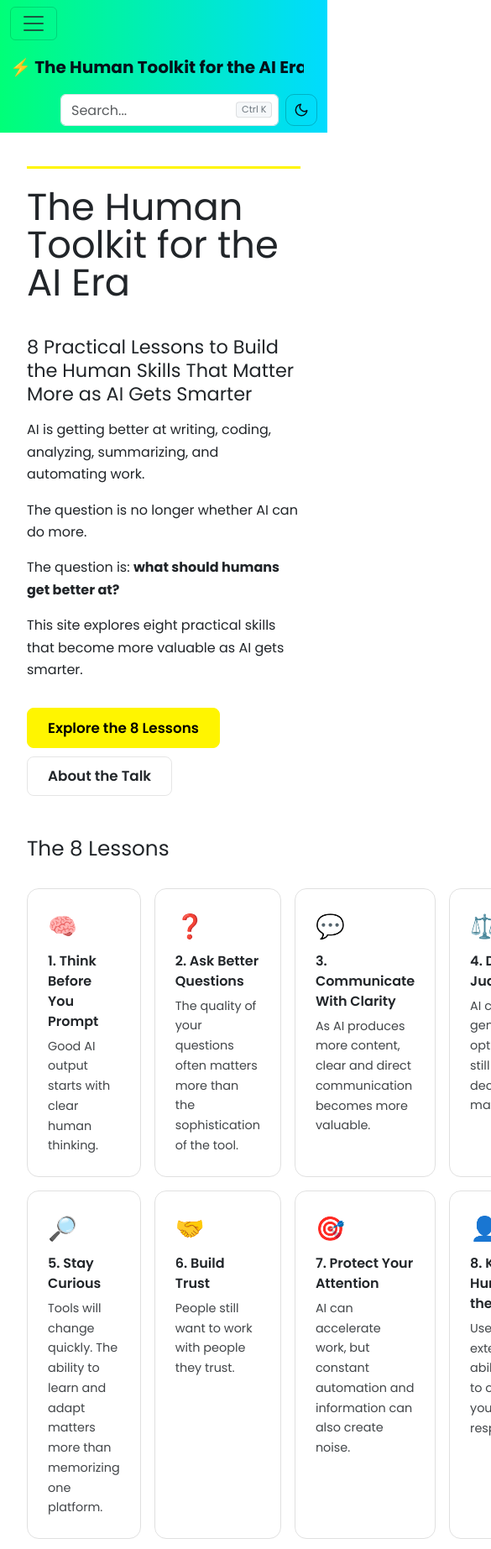
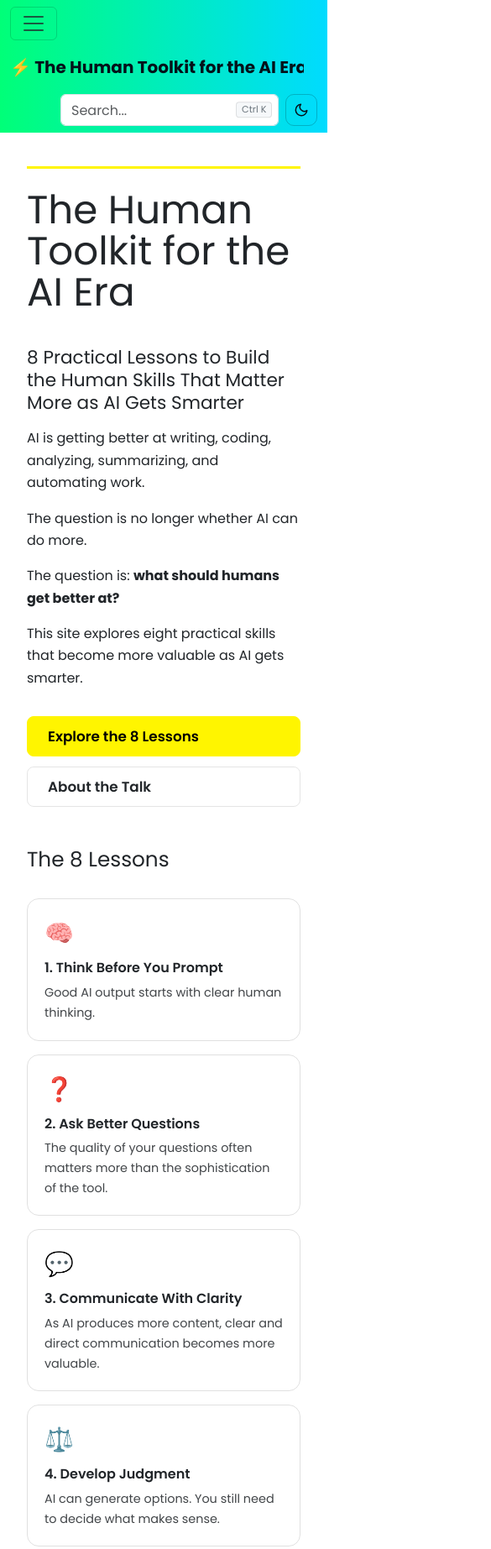
Before and after one commit to cescobar3202/human-toolkit-ai-era, a plain HTML site: page site/index.html in a window 390 px wide. Shown: the top 1845 px of the page at 84% size, 585 px wide, since content can reach past the window. Drawn offline with Linux system fonts and the light colour scheme.

Commit message:
Add responsive styles

```diff
--- a/site/assets/theme/style.c89bedfe.css
+++ b/site/assets/theme/style.0cecb492.css
@@ -3159,3 +3159,61 @@ main p {
     border-radius: 12px;
     display: block;
 }
+
+
+/* Responsive */
+
+@media (max-width: 1100px) {
+    .bxsites-cards {
+        grid-template-columns: repeat(2, 1fr);
+    }
+
+    main h1 {
+        font-size: clamp(2.4rem, 7vw, 4.5rem);
+    }
+}
+
+@media (max-width: 700px) {
+    .bxsites-cards {
+        grid-template-columns: 1fr;
+    }
+
+    main {
+        padding-left: 1rem;
+        padding-right: 1rem;
+    }
+
+    main h1 {
+        font-size: clamp(2.2rem, 12vw, 3.4rem);
+        line-height: 1.05;
+    }
+
+    main h1 + h2 {
+        font-size: 1.35rem;
+    }
+
+    .bxsites-buttons {
+        display: flex;
+        flex-direction: column;
+        align-items: stretch;
+        gap: 0.75rem;
+    }
+
+    .bxsites-buttons .bxsites-button {
+        width: 100%;
+        text-align: center;
+    }
+
+    .bxsites-columns {
+        display: block;
+    }
+
+    .bxsites-columns img {
+        max-width: 260px;
+        margin: 0 auto 1.5rem;
+    }
+
+    .bxsites-card {
+        padding: 1.25rem;
+    }
+}
--- a/site/index.html
+++ b/site/index.html
@@ -52,7 +52,7 @@
 
 	<link rel="stylesheet" href="/human-toolkit-ai-era/assets/vendor/bootstrap/bootstrap.min.css">
 	<link rel="stylesheet" href="/human-toolkit-ai-era/assets/vendor/highlight/github.min.css">
-	<link rel="stylesheet" href="/human-toolkit-ai-era/assets/theme/style.c89bedfe.css">
+	<link rel="stylesheet" href="/human-toolkit-ai-era/assets/theme/style.0cecb492.css">
 
 
 
```
Also changed, not shown: site/404.html (+1 -1 lines), site/about/index.html (+1 -1 lines), site/lesson-1-think-before-you-prompt/index.html (+1 -1 lines), site/lesson-2-ask-better-questions/index.html (+1 -1 lines), site/lesson-3-communicate-with-clarity/index.html (+1 -1 lines), site/lesson-4-develop-judgment/index.html (+1 -1 lines), site/lesson-5-stay-curious/index.html (+1 -1 lines), site/lesson-6-build-trust/index.html (+1 -1 lines), site/lesson-7-protect-your-attention/index.html (+1 -1 lines), site/lesson-8-keep-the-human-in-the-loop/index.html (+1 -1 lines), src/.theme/assets/style.css.
